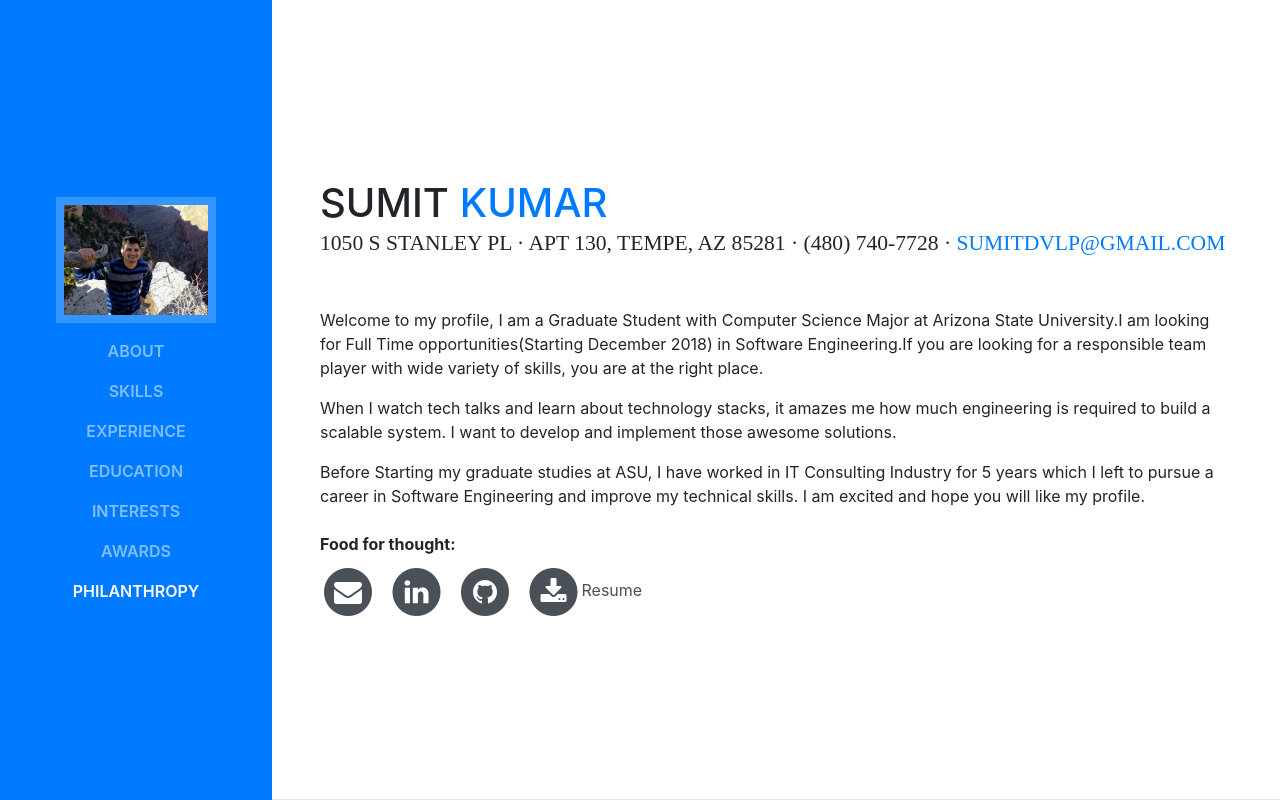
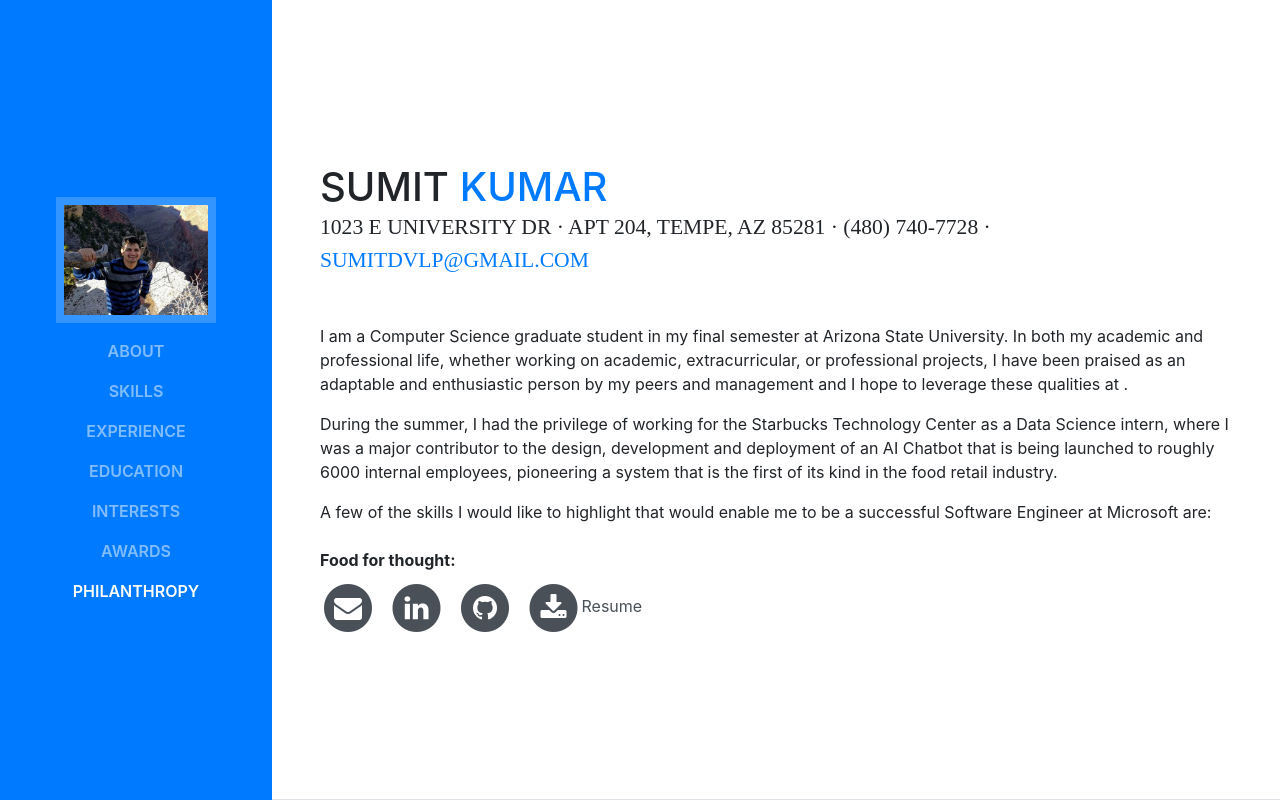
Before and after one commit to sumitdvlp/sumitdvlp.github.io, a website with bundled scripts: page index.html in a window 1280 px wide. Shown: the top 800 px of the page. Built offline with nearby package versions, Linux system fonts and the light colour scheme; a web font is replaced by a local one.

Commit message:
changing description

```diff
--- a/index.html
+++ b/index.html
@@ -80,13 +80,12 @@
           <h1 class="mb-0">Sumit
             <span class="text-primary">Kumar</span>
           </h1>
-          <div class="subheading mb-5">1050 S Stanley Pl · Apt 130, Tempe, AZ 85281 · (480) 740-7728 ·
+          <div class="subheading mb-5">1023 E University Dr · Apt 204, Tempe, AZ 85281 · (480) 740-7728 ·
             <a href="mailto:sumitdvlp@gmail.com">sumitdvlp@gmail.com</a>
           </div>
-          <p class="mb-3">Welcome to my profile, I am a Graduate Student with Computer Science Major at Arizona State University.I am looking for Full Time opportunities(Starting December 2018) in Software Engineering.If you are looking for a responsible team player with wide variety of skills, you are at the right place.</p>
-          <p class="mb-3">When I watch tech talks and learn about technology stacks, it amazes me how much engineering is required to build a scalable system. I want to develop and implement those awesome solutions.</p>
-          <p class="mb-4">Before Starting my graduate studies at ASU, I have worked in IT Consulting Industry for 5 years which I left to pursue a career in Software Engineering and improve my technical skills.
-I am excited and hope you will like my profile.</p>
+          <p class="mb-3">I am a Computer Science graduate student in my final semester at Arizona State University. In both my academic and professional life, whether working on academic, extracurricular, or professional projects, I have been praised as an adaptable and enthusiastic person by my peers and management and I hope to leverage these qualities at .</p>
+          <p class="mb-3">During the summer, I had the privilege of working for the Starbucks Technology Center as a Data Science intern, where I was a major contributor to the design, development and deployment of an AI Chatbot that is being launched to roughly 6000 internal employees, pioneering a system that is the first of its kind in the food retail industry.</p>
+          <p class="mb-4">A few of the skills I would like to highlight that would enable me to be a successful Software Engineer at Microsoft are:</p>
           <p class="mb-2"><b>Food for thought:</b></p>
           <ul class="list-inline list-social-icons mb-0">
             <li class="list-inline-item">
```
